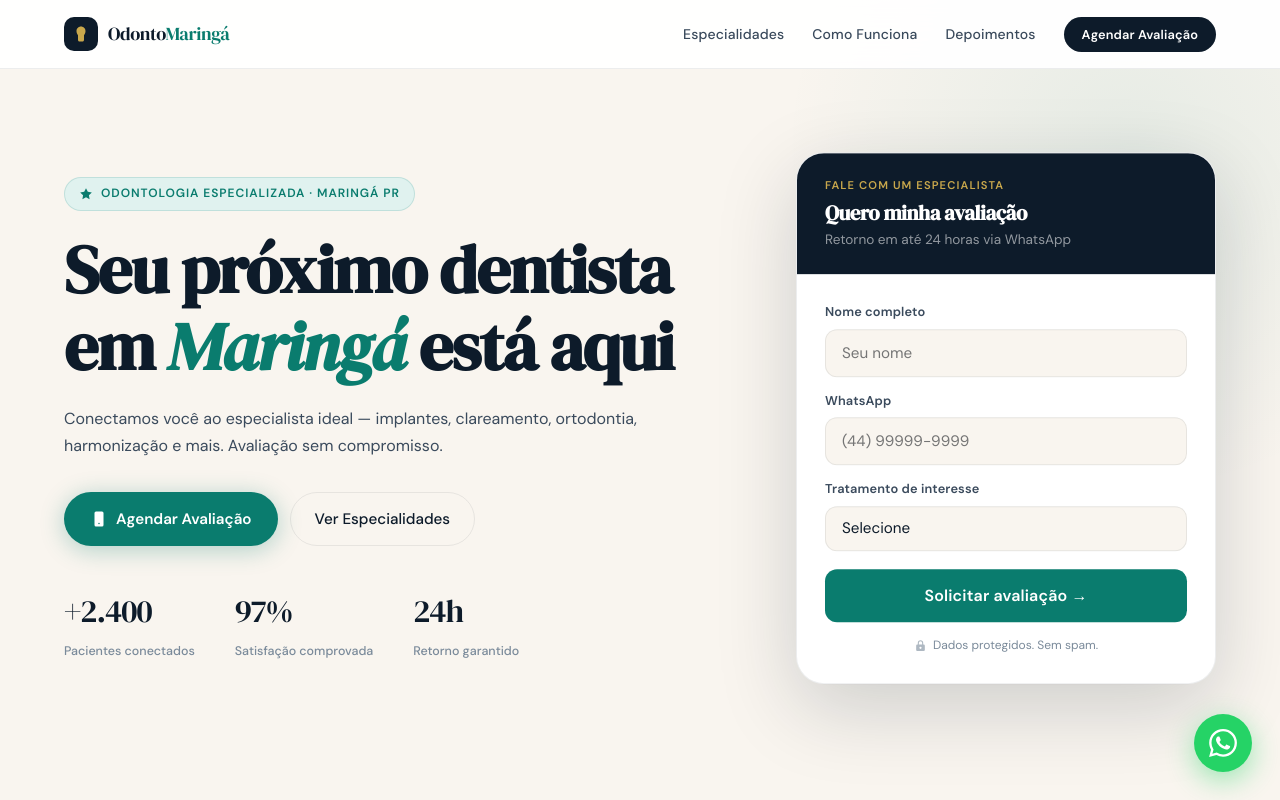
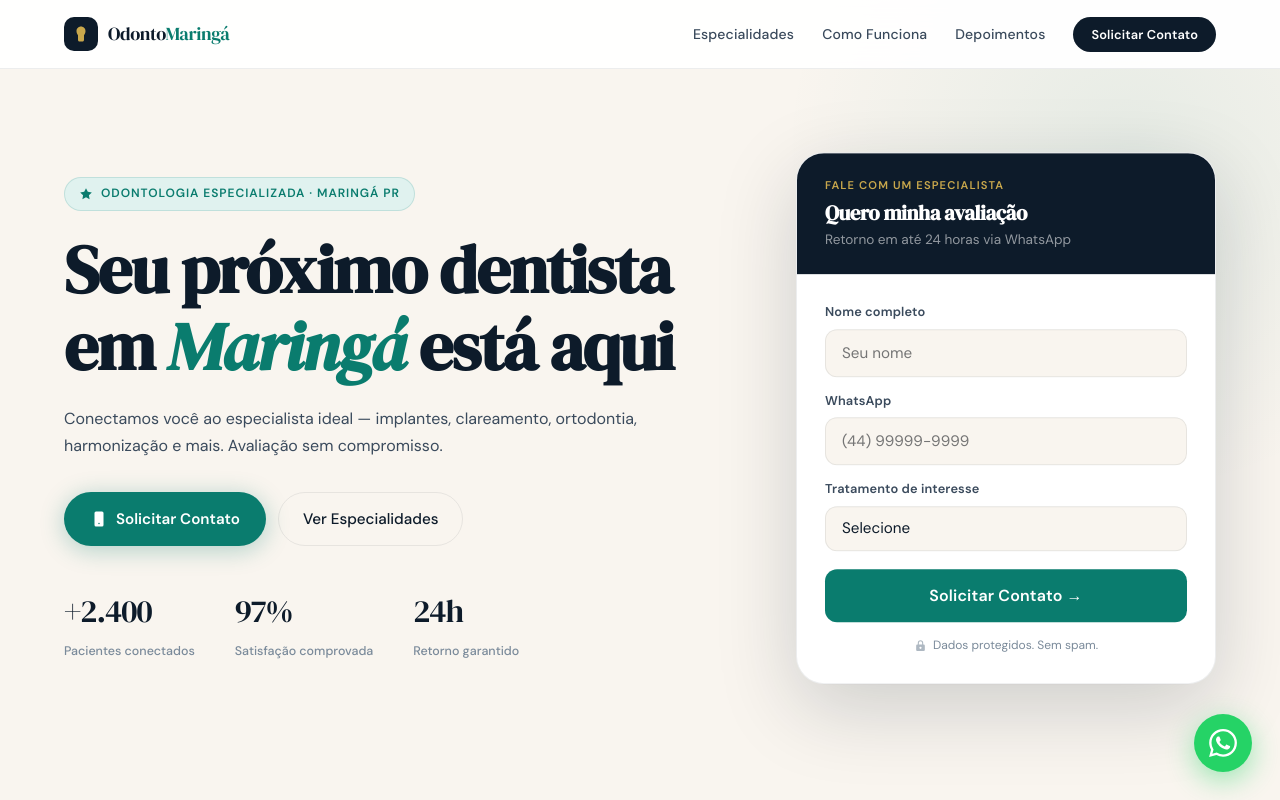
Before and after one commit to carvalhogomesag/odontomaringa, an Astro site: page / in a window 1280 px wide. Shown: the top 800 px of the page. Built offline with nearby package versions, Linux system fonts and the light colour scheme; Astro itself is replaced by a stand-in of ours.

Commit message:
refactor: unificar CTA para 'Solicitar Contato'

```diff
--- a/src/components/LeadForm.astro
+++ b/src/components/LeadForm.astro
@@ -24,7 +24,7 @@ const {
   variant = 'light',
   showMensagem = false,
   showUrgencia = false,
-  titulo = 'Solicitar avaliação',
+  titulo = 'Solicitar Contato',
   subtitulo = 'Atendimento via WhatsApp em Maringá',
 } = Astro.props;
 
@@ -94,7 +94,7 @@ const name = FORMS[formName] as string;
       </div>
     )}
 
-    <button type="submit" class="btn-form">Solicitar avaliação →</button>
+    <button type="submit" class="btn-form">Solicitar Contato →</button>
 
     <p class="form-trust">
       <svg viewBox="0 0 24 24" fill="currentColor">
--- a/src/components/Nav.astro
+++ b/src/components/Nav.astro
@@ -27,7 +27,7 @@ const { variant = 'home' } = Astro.props;
           <li><a href="#especialidades">Especialidades</a></li>
           <li><a href="#como-funciona">Como Funciona</a></li>
           <li><a href="#depoimentos">Depoimentos</a></li>
-          <li><a href="#contato" class="btn-nav">Agendar Avaliação</a></li>
+          <li><a href="#contato" class="btn-nav">Solicitar Contato</a></li>
         </ul>
 
         <!-- Hamburguer mobile -->
@@ -45,7 +45,7 @@ const { variant = 'home' } = Astro.props;
           <svg viewBox="0 0 24 24"><path d="M20 11H7.83l5.59-5.59L12 4l-8 8 8 8 1.41-1.41L7.83 13H20v-2z"/></svg>
           Voltar ao início
         </a>
-        <a href="#contato" class="btn-nav">Agendar Avaliação</a>
+        <a href="#contato" class="btn-nav">Solicitar Contato</a>
       </div>
     )}
   </div>
@@ -57,6 +57,6 @@ const { variant = 'home' } = Astro.props;
     <a href="#especialidades">Especialidades</a>
     <a href="#como-funciona">Como Funciona</a>
     <a href="#depoimentos">Depoimentos</a>
-    <a href="#contato" class="btn-nav">Agendar Avaliação</a>
+    <a href="#contato" class="btn-nav">Solicitar Contato</a>
   </div>
 )}
--- a/src/constants.ts
+++ b/src/constants.ts
@@ -89,6 +89,7 @@ export const MARCA = {
   descricao: 'Conectando pacientes aos melhores especialistas em odontologia de Maringá, PR.',
   ano:       '2026',
   copyright: '© 2026 OdontoMaringá · Maringá, PR',
+  cta:       'Solicitar Contato',
 } as const;
 
 
--- a/src/layouts/Especialidade.astro
+++ b/src/layouts/Especialidade.astro
@@ -45,7 +45,7 @@ const {
         <h1>{h1}{h1Em && <> em <em>{h1Em}</em></>}</h1>
         <p class="hero-desc">{descricao}</p>
         <a href="#contato" class="btn-primary" style="width:auto">
-          Agendar Avaliação →
+          Solicitar Contato →
         </a>
       </div>
       <div class="esp-hero-form">
@@ -104,7 +104,7 @@ const {
           variant="dark"
           showMensagem={true}
           showUrgencia={showUrgencia}
-          titulo="Solicitar avaliação"
+          titulo="Solicitar Contato"
           subtitulo="Retorno via WhatsApp em até 24 horas"
         />
       </div>
--- a/src/pages/index.astro
+++ b/src/pages/index.astro
@@ -28,7 +28,7 @@ import { MARCA, ESPECIALIDADES, FORMS } from '../constants';
         <div class="hero-ctas">
           <a href="#contato" class="btn-primary">
             <svg width="18" height="18" viewBox="0 0 24 24" fill="white"><path d="M8 2h8a2 2 0 012 2v16a2 2 0 01-2 2H8a2 2 0 01-2-2V4a2 2 0 012-2zm4 17a1 1 0 100-2 1 1 0 000 2z"/></svg>
-            Agendar Avaliação
+            Solicitar Contato
           </a>
           <a href="#especialidades" class="btn-secondary">Ver Especialidades</a>
         </div>
@@ -212,7 +212,7 @@ import { MARCA, ESPECIALIDADES, FORMS } from '../constants';
           procedimento="Geral"
           variant="dark"
           showMensagem={true}
-          titulo="Solicitar avaliação"
+          titulo="Solicitar Contato"
           subtitulo="Atendimento via WhatsApp em Maringá"
         />
       </div>
```
